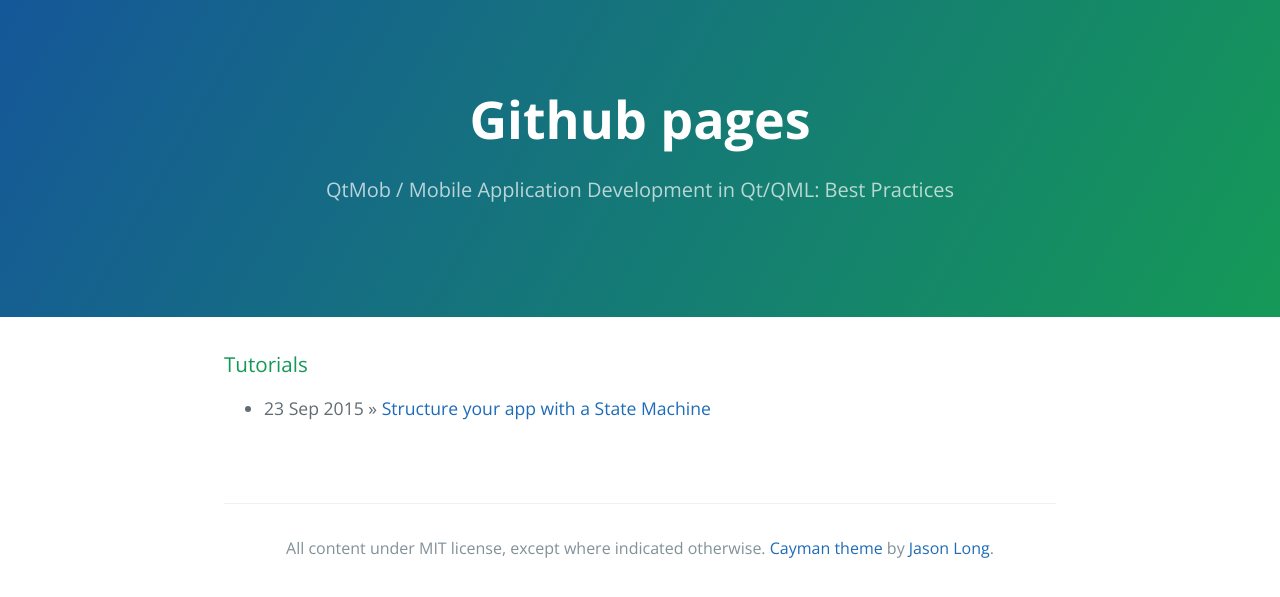
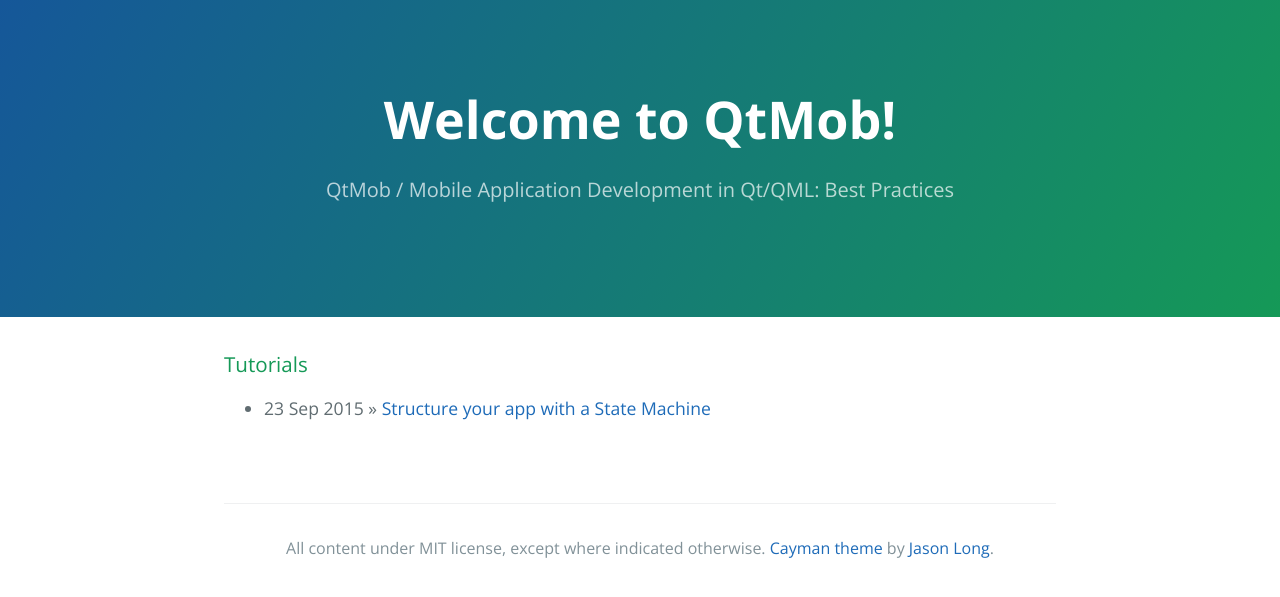
Before and after one commit to qtmob/qtmob.github.io, a Jekyll site: the page built from index.html, in a window 1280 px wide. Shown: the top 597 px of the page. Built offline with Jekyll 4.4.1, drawn with Linux system fonts in a browser that asks for light colours.

Commit message:
fix hp title

```diff
--- a/index.html
+++ b/index.html
@@ -1,6 +1,6 @@
 ---
 layout: site
-title: "Github pages"
+title: "Welcome to QtMob!"
 ---
     <h3>Tutorials</h3>
       <ul class="posts">
```
